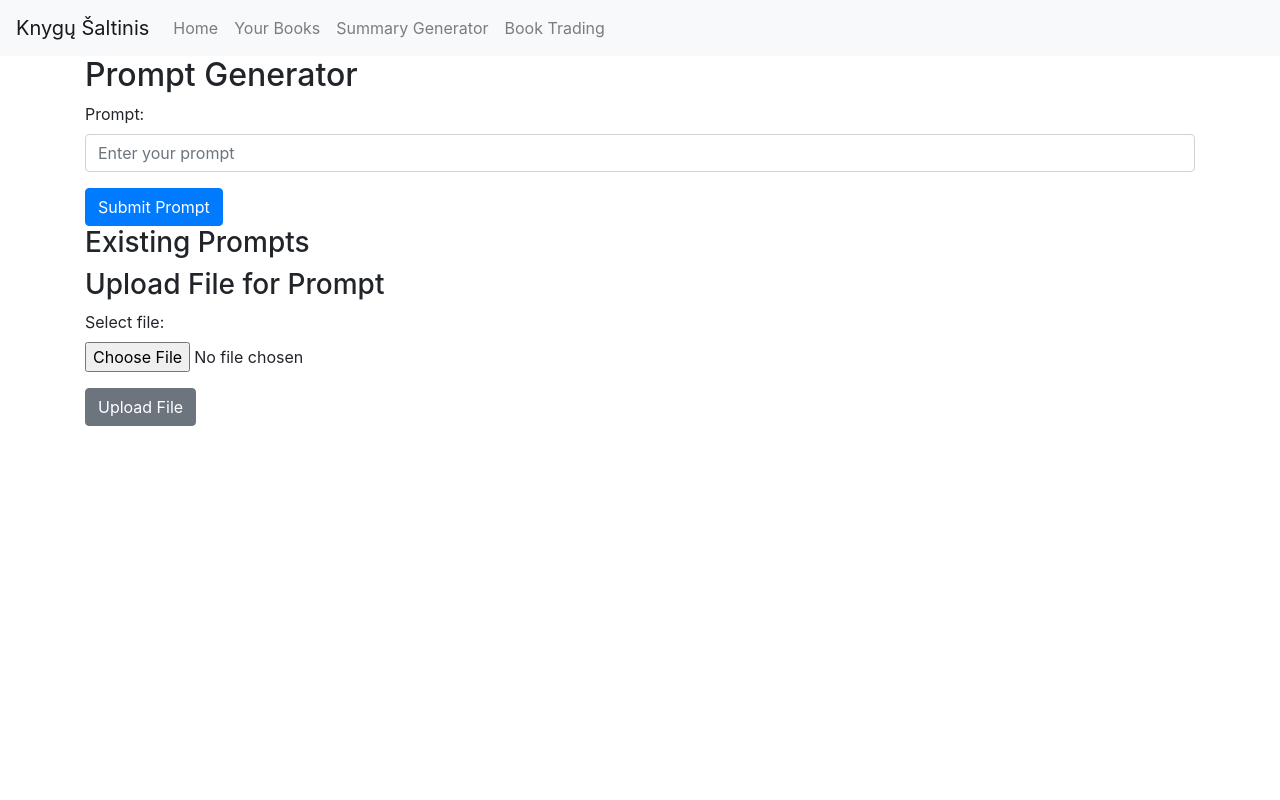
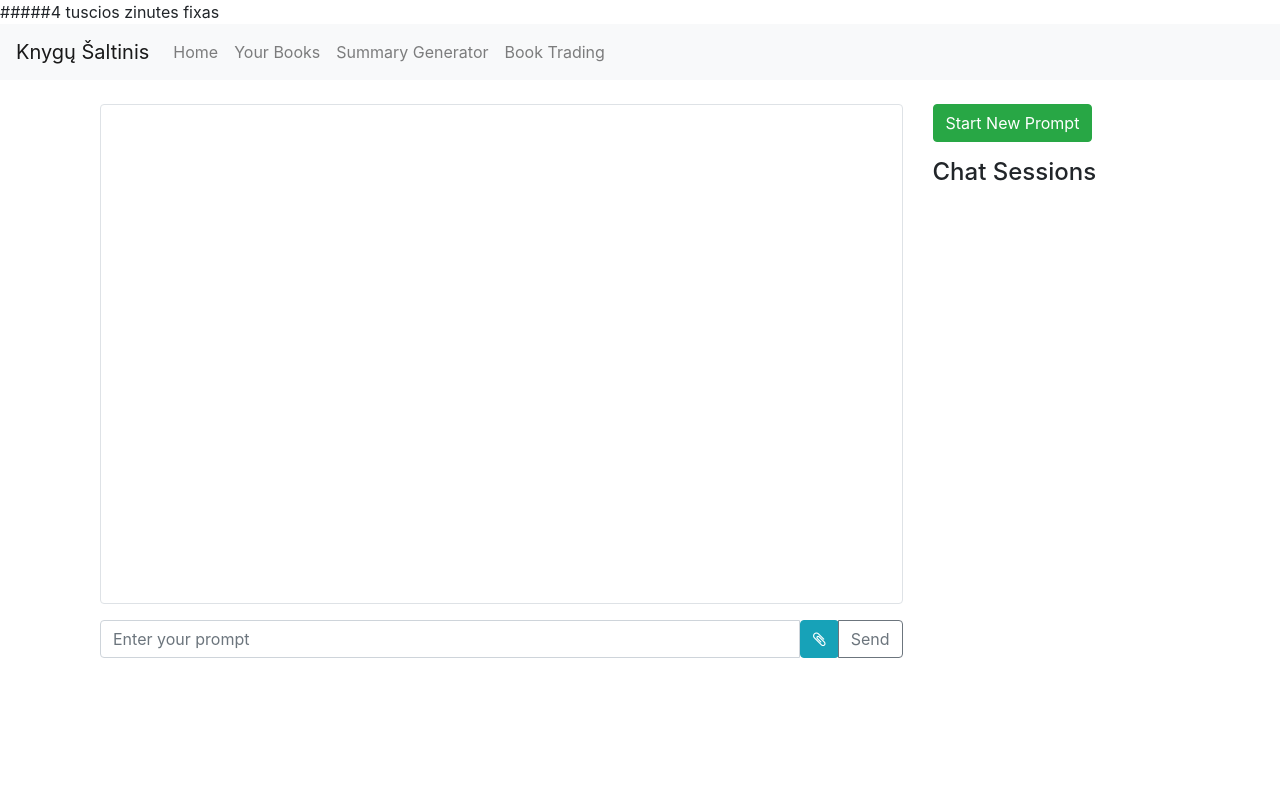
Before and after one commit to jankunasjr/Book-exchange-and-summary-website-, a Flask app: template website/templates/prompt.html in a window 1280 px wide. Run offline with Flask 3, Linux system fonts and the light colour scheme; the template is opened without the code that fills it, so the values that code supplies are empty; parts of the project's set-up code (start-up, migrations or seed data) failed here and were passed over; some libraries are stand-ins or nearby versions.

Commit message:
SCRUM-24 added necessary input for chat prompting

```diff
--- a/website/templates/prompt.html
+++ b/website/templates/prompt.html
@@ -1,38 +1,59 @@
+#####4 tuscios zinutes fixas
+
+
 {% extends "base.html" %}
 
-{% block title %}Prompt Generator{% endblock %}
+{% block title %}Summary-Generator{% endblock %}
 
 {% block content %}
-<h2>Prompt Generator</h2>
+<div class="container mt-4">
+    <div class="row">
+        <!-- Chat Display Area -->
+        <div class="col-md-9">
+            <div id="chatArea" class="border rounded p-3" style="height: 500px; overflow-y: auto;">
+                {% for message in messages %}
+                <div class="chat-message">
+                    <p class="{{ 'text-muted' if message.IsResponse else 'text-primary' }}">
+                        <strong>{{ 'AI:' if message.IsResponse else 'You:' }}</strong> {{ message.MessageText }}
+                    </p>
+                </div>
+                {% endfor %}
+            </div>
+            <!-- Input area -->
+            <form action="{{ url_for('prompts.chat') }}" method="post" enctype="multipart/form-data" class="mt-3">
+                <div class="input-group mb-3">
+                    <input type="text" class="form-control" placeholder="Enter your prompt" id="promptText" name="promptText" required>
+                    <input type="file" id="fileInput" name="fileInput" style="display:none;" onchange="document.getElementById('fileInputLabel').innerHTML = this.files[0].name;">
+                    <button class="btn btn-info" type="button" onclick="document.getElementById('fileInput').click();">
+                        <i class="fa fa-paperclip"></i>
+                    </button>
+                    <label id="fileInputLabel"></label>
+                    <div class="input-group-append">
+                        <button class="btn btn-outline-secondary" type="submit">Send</button>
+                    </div>
+                </div>
+            </form>
+        </div>
 
-<!-- Form for adding a new prompt -->
-<form action="/submit-prompt" method="post">
-    <div class="form-group">
-        <label for="promptText">Prompt:</label>
-        <input type="text" class="form-control" id="promptText" name="promptText" placeholder="Enter your prompt" required>
+        <!-- Existing Prompts Sidebar -->
+        <div class="col-md-3">
+            <button class="btn btn-success mb-3" onclick="window.location.href='{{ url_for('prompts.start_new_prompt') }}'">Start New Prompt</button>
+            <h4>Chat Sessions</h4>
+            <ul class="list-group">
+                {% for prompt in prompts_with_names %}
+                <li class="list-group-item d-flex justify-content-between align-items-center">
+                    <a href="{{ url_for('prompts.load_prompt', prompt_id=prompt.PromptID) }}" style="flex-grow: 1;">
+                        {{ prompt.Name }}
+                    </a>
+                    <form action="{{ url_for('prompts.delete_prompt', prompt_id=prompt.PromptID) }}" method="post" style="display: inline;">
+                        <button type="submit" class="btn btn-danger btn-sm" onclick="return confirm('Are you sure you want to delete this prompt and all its messages?');">
+                            Delete
+                        </button>
+                    </form>
+                </li>
+                {% endfor %}
+            </ul>
+        </div>
     </div>
-    <button type="submit" class="btn btn-primary">Submit Prompt</button>
-</form>
-
-<!-- List existing prompts -->
-<h3>Existing Prompts</h3>
-<ul class="list-group">
-    {% for prompt in prompts %}
-    <li class="list-group-item d-flex justify-content-between align-items-center">
-        {{ prompt.text }}
-        <button class="btn btn-danger btn-sm" onclick="location.href='/delete-prompt/{{ prompt.id }}'">Delete</button>
-    </li>
-    {% endfor %}
-</ul>
-
-<!-- Form for uploading a file -->
-<h3>Upload File for Prompt</h3>
-<form action="/upload-file" method="post" enctype="multipart/form-data">
-    <div class="form-group">
-        <label for="fileInput">Select file:</label>
-        <input type="file" class="form-control-file" id="fileInput" name="fileInput" required>
-    </div>
-    <button type="submit" class="btn btn-secondary">Upload File</button>
-</form>
-
+</div>
 {% endblock %}
```
